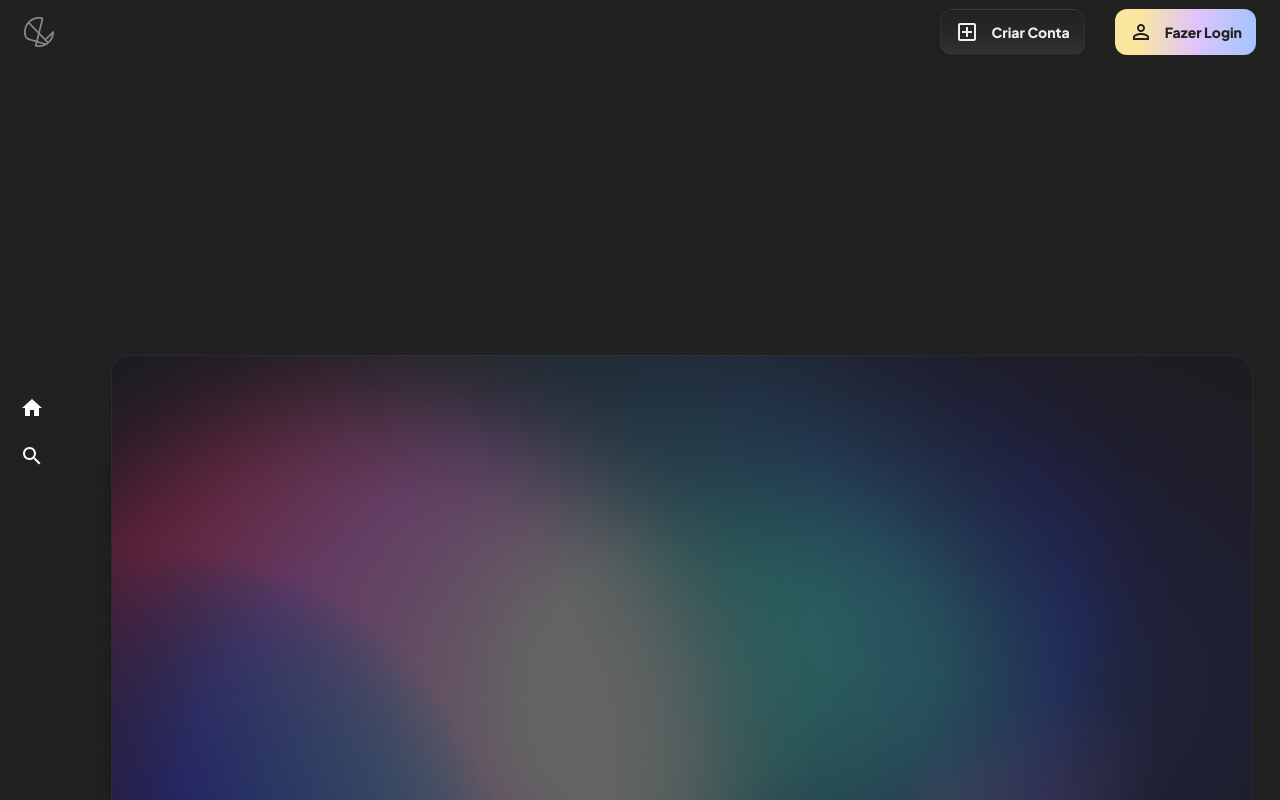
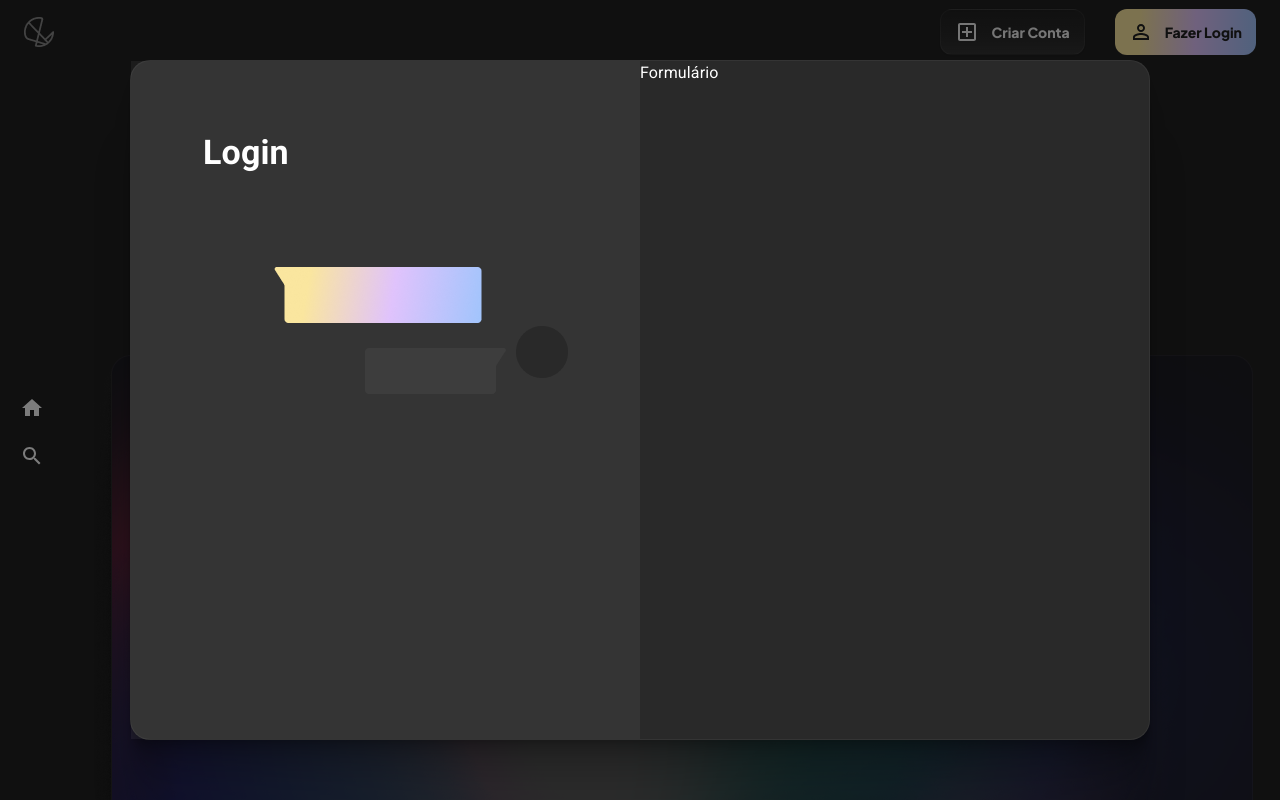
Before and after one commit to DaviSant0s/telos-flix, a React (Create React App) app: page / in a window 1280 px wide. Both pictures are taken after a click on the button "Fazer Login". Shown: the top 800 px of the page. Built offline with nearby package versions, Linux system fonts and the light colour scheme.

Commit message:
style(loginmodalcontent): criação e finalização da componente LoginModalContent e importação do img

```diff
--- a/src/components/customModal/index.jsx
+++ b/src/components/customModal/index.jsx
@@ -1,6 +1,5 @@
 import * as React from 'react';
 import Box from '@mui/material/Box';
-import Typography from '@mui/material/Typography';
 import Modal from '@mui/material/Modal';
 
 const style = {
@@ -14,7 +13,7 @@ const style = {
   bgcolor: '#292929',
   border: '1px solid rgba(238, 238, 238, 0.05)',
   boxShadow: '0px 85px 39px rgba(0, 0, 0, 0.14), 0px 39.2981px 18.0309px rgba(0, 0, 0, 0.0941901), 0px 22.4855px 10.3169px rgba(0, 0, 0, 0.0841375), 0px 13.6485px 6.26226px rgba(0, 0, 0, 0.081129), 0px 8.22383px 3.77329px rgba(0, 0, 0, 0.0792782), 0px 4.57956px 2.10121px rgba(0, 0, 0, 0.0744361), 0px 1.96964px 0.903716px rgba(0, 0, 0, 0.0599302)',
-  p: 4,
+  p: 0,
 };
 
 export default function CustomModal( {open, setOpen, content} ) {
--- a/src/components/header/index.jsx
+++ b/src/components/header/index.jsx
@@ -20,6 +20,7 @@ import LoginButton from '../loginButton';
 import CriateAccountButton from '../criateAccountButton';
 import AppBarActions from '../appBarActions';
 import CustomModal from '../customModal';
+import LoginModalContent from '../loginModalContent';
 
 
 /* , paddingTop: `${theme.mixins.toolbar.minHeight}px`  */
@@ -110,7 +111,7 @@ export default function MiniDrawer() {
           justifyContent:"space-between",
         }}>
           <img src={logo} alt="logo"/>
-          <AppBarActions actions={[<CriateAccountButton onClick={() => setOpen(true)}/>, <LoginButton/>]}/>
+          <AppBarActions actions={[<CriateAccountButton/>, <LoginButton onClick={() => setOpen(true)}/>]}/>
         </Toolbar>
       </AppBar>
       <Drawer variant="permanent">
@@ -154,7 +155,7 @@ export default function MiniDrawer() {
       </Drawer>
       <Box component="main" sx={{ flexGrow: 1, p: 3 }}>
       </Box>
-      <CustomModal open={open} setOpen={setOpen}/>
+      <CustomModal open={open} setOpen={setOpen} content={<LoginModalContent/>}/>
     </Box>
 
   );
--- a/src/components/loginButton/index.jsx
+++ b/src/components/loginButton/index.jsx
@@ -2,8 +2,12 @@ import React from 'react'
 import PrimaryGrandientButton from '../primaryGrandientButton'
 import { PersonOutline } from '@mui/icons-material'
 
-export default function LoginButton() {
+export default function LoginButton( {onClick} ) {
   return (
-    <PrimaryGrandientButton text="Fazer Login" icon={<PersonOutline/>}/>
+    <PrimaryGrandientButton
+    onClick={onClick}
+    text="Fazer Login"
+    icon={<PersonOutline/>}
+    />
   )
 }
--- /dev/null
+++ b/src/components/loginModalContent/index.css
@@ -0,0 +1,28 @@
+.loginModalContent{
+    display: grid;
+    grid-template-columns: 1fr 1fr;
+    width: 100%;
+    height: 100%;
+    padding: 0!important;
+}
+
+.firstSection{
+    background: rgba(238, 238, 238, 0.05);
+    height: 100%;
+    padding: 72px;
+
+    font-style: normal;
+    font-weight: 800;
+    font-size: 34px;
+    line-height: 38px;
+
+    display: flex;
+    flex-direction: column;
+}
+
+.imageContainer{
+    padding-top: 96px;
+    width: 100%;
+    display: flex;
+    justify-content: end;
+}
--- /dev/null
+++ b/src/components/loginModalContent/index.jsx
@@ -0,0 +1,19 @@
+import React from 'react';
+import './index.css';
+import image from './image.png';
+
+export default function LoginModalContent() {
+  return (
+    <div className='loginModalContent'>
+      <div className='firstSection'>
+        Login
+
+        <div className='imageContainer'>
+          <img width='295' height= '127px' src={image} alt="imagem" />
+        </div>
+
+      </div>
+      <div className='SecondSection'>Formulário</div>
+    </div>
+  )
+}
--- a/src/components/primaryGrandientButton/index.jsx
+++ b/src/components/primaryGrandientButton/index.jsx
@@ -1,9 +1,9 @@
 import React from 'react';
 import './index.css'
 
-export default function PrimaryGrandientButton({text, icon}) {
+export default function PrimaryGrandientButton({text, icon, onClick}) {
   return (
-    <button className='primaryGrandientButton'>
+    <button onClick={onClick} className='primaryGrandientButton'>
         {icon}
         {text}
     </button>
```
Also changed, not shown: src/components/loginModalContent/image.png (added).
